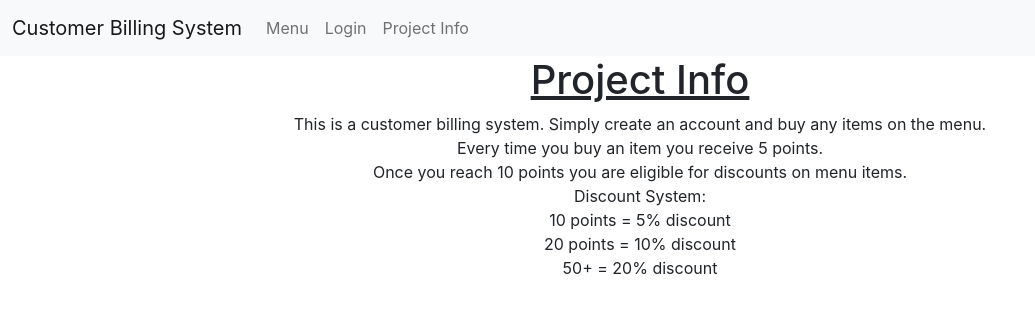
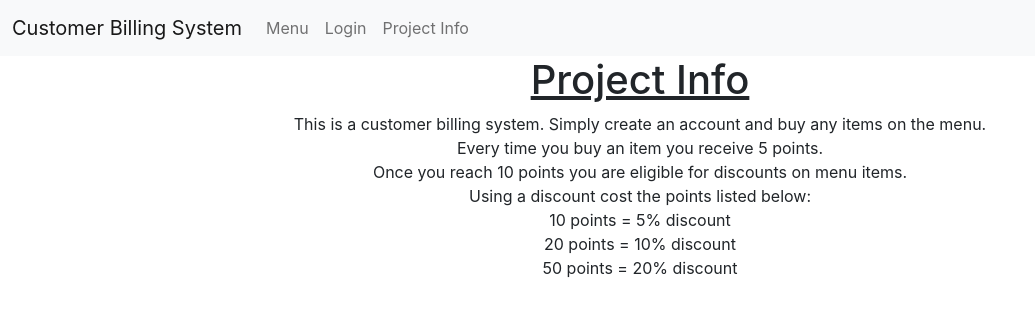
Before and after one commit to IssyPro101/billing-system, a React (Create React App) app: page /info in a window 1280 px wide. Shown: the top 316 px of the page, without its empty margins (0-1035 px from the left). Built offline with nearby package versions, Linux system fonts and the light colour scheme; the HTML template or start-up script is replaced by a standard one.

Commit message:
latest changes

```diff
--- a/src/ProjectInfo.js
+++ b/src/ProjectInfo.js
@@ -7,10 +7,10 @@ function ProjectInfo() {
           This is a customer billing system. Simply create an account and buy any items on the menu.<br />
           Every time you buy an item you receive 5 points.<br />
           Once you reach 10 points you are eligible for discounts on menu items.<br />
-          Discount System:<br />
+          Using a discount cost the points listed below:<br />
           10 points = 5% discount<br />
           20 points = 10% discount<br />
-          50+ = 20% discount
+          50 points = 20% discount<br />
         </p>
       </div>
     </div>
```
